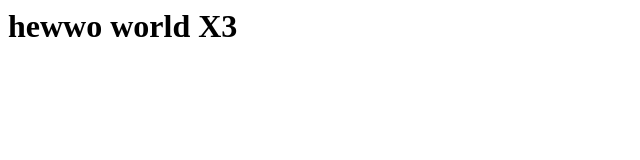
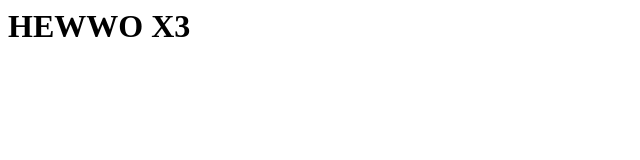
Before and after one commit to michaelmehr/michaelmehr.github.io, a plain HTML site: page index.html in a window 1280 px wide. Shown: the whole page, without its empty margins (0-640 px from the left). Drawn offline with Linux system fonts and the light colour scheme.

Commit message:
hewwo change

```diff
--- a/index.html
+++ b/index.html
@@ -2,6 +2,6 @@
 	<head>
 	</head>
 	<body>
-		<h1>hewwo world X3</h1>
+		<h1>HEWWO X3</h1>
 	</body>
 </html>
```
